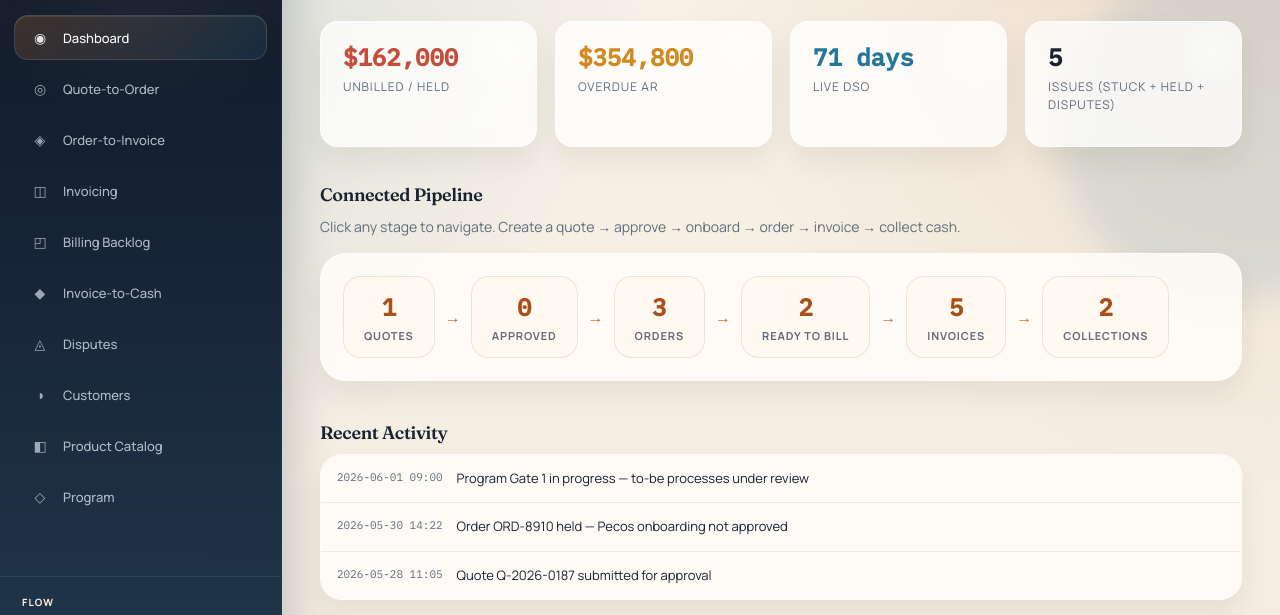
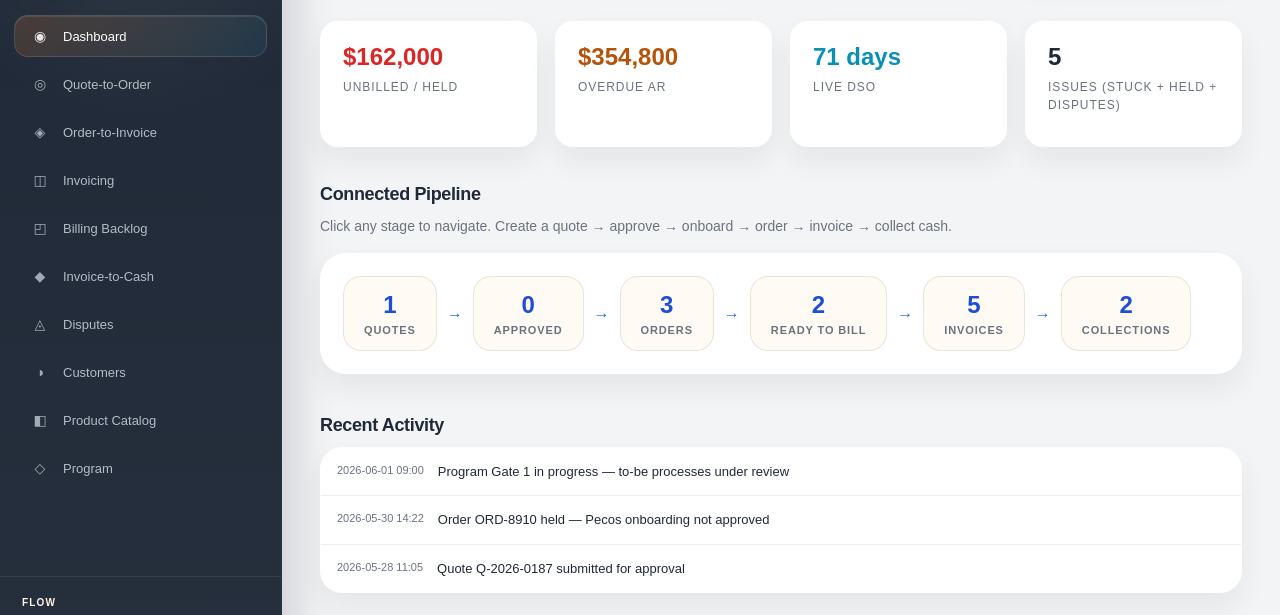
Before and after one commit to usamamalik75/inet, a website built with Vite: page index.html in a window 1280 px wide. Shown: the part 104-719 px from the top of the page. Built offline with nearby package versions, Linux system fonts and the light colour scheme.

Commit message:
Refactor CSS variables and update font styles for improved design consistency and readability.

```diff
--- a/index.html
+++ b/index.html
@@ -5,9 +5,6 @@
     <link rel="icon" type="image/svg+xml" href="/favicon.svg" />
     <meta name="viewport" content="width=device-width, initial-scale=1.0" />
     <title>iNet Q2C — Custom Platform Prototype</title>
-    <link rel="preconnect" href="https://fonts.googleapis.com" />
-    <link rel="preconnect" href="https://fonts.gstatic.com" crossorigin />
-    <link href="https://fonts.googleapis.com/css2?family=Fraunces:opsz,wght,SOFT@9..144,600,50;9..144,700,50&family=IBM+Plex+Mono:wght@400;500&family=Manrope:wght@400;500;600;700&display=swap" rel="stylesheet" />
   </head>
   <body>
     <div id="app"></div>
--- a/src/style.css
+++ b/src/style.css
@@ -1,34 +1,34 @@
 :root {
-  --bg: #f5efe6;
-  --bg-soft: #fbf8f2;
-  --bg-panel: rgba(255, 252, 247, 0.88);
-  --bg-card: rgba(255, 255, 255, 0.76);
-  --bg-sidebar: linear-gradient(180deg, #0f1724 0%, #142235 48%, #1b3147 100%);
-  --border: rgba(122, 94, 62, 0.16);
-  --border-strong: rgba(122, 94, 62, 0.24);
-  --text: #182230;
-  --text-muted: #5f6c7b;
-  --text-inverse: #ecf3fb;
-  --accent: #c96c2c;
-  --accent-strong: #a95018;
-  --accent-dim: rgba(201, 108, 44, 0.12);
-  --success: #1d7f5e;
-  --success-dim: rgba(29, 127, 94, 0.14);
-  --warning: #d08a21;
-  --warning-dim: rgba(208, 138, 33, 0.15);
-  --danger: #c54d3b;
-  --danger-dim: rgba(197, 77, 59, 0.14);
-  --info: #25779a;
-  --info-dim: rgba(37, 119, 154, 0.14);
+  --bg: #f3f4f6;
+  --bg-soft: #f8fafc;
+  --bg-panel: rgba(255, 255, 255, 0.94);
+  --bg-card: rgba(255, 255, 255, 0.98);
+  --bg-sidebar: #1f2937;
+  --border: rgba(148, 163, 184, 0.22);
+  --border-strong: rgba(100, 116, 139, 0.28);
+  --text: #1f2937;
+  --text-muted: #6b7280;
+  --text-inverse: #f9fafb;
+  --accent: #2563eb;
+  --accent-strong: #1d4ed8;
+  --accent-dim: rgba(37, 99, 235, 0.1);
+  --success: #15803d;
+  --success-dim: rgba(21, 128, 61, 0.12);
+  --warning: #b45309;
+  --warning-dim: rgba(180, 83, 9, 0.12);
+  --danger: #dc2626;
+  --danger-dim: rgba(220, 38, 38, 0.12);
+  --info: #0891b2;
+  --info-dim: rgba(8, 145, 178, 0.12);
   --shadow-sm: 0 14px 28px rgba(44, 36, 22, 0.07);
   --shadow-md: 0 24px 55px rgba(33, 28, 19, 0.1);
   --shadow-lg: 0 34px 90px rgba(26, 21, 14, 0.16);
   --radius-sm: 12px;
   --radius: 18px;
   --radius-lg: 26px;
-  --font: 'Manrope', sans-serif;
-  --font-display: 'Fraunces', serif;
-  --mono: 'IBM Plex Mono', monospace;
+  --font: Arial, Helvetica, sans-serif;
+  --font-display: Arial, Helvetica, sans-serif;
+  --mono: Arial, Helvetica, sans-serif;
 }
 
 *,
@@ -45,10 +45,7 @@ html {
 
 body {
   font-family: var(--font);
-  background:
-    radial-gradient(circle at top left, rgba(37, 119, 154, 0.18), transparent 30%),
-    radial-gradient(circle at top right, rgba(201, 108, 44, 0.16), transparent 28%),
-    linear-gradient(180deg, #f7f1e7 0%, #efe7da 100%);
+  background: var(--bg);
   color: var(--text);
   line-height: 1.5;
   min-height: 100vh;
@@ -62,7 +59,7 @@ body::after {
   inset: auto;
   pointer-events: none;
   z-index: 0;
-  filter: blur(16px);
+  display: none;
 }
 
 body::before {
```
